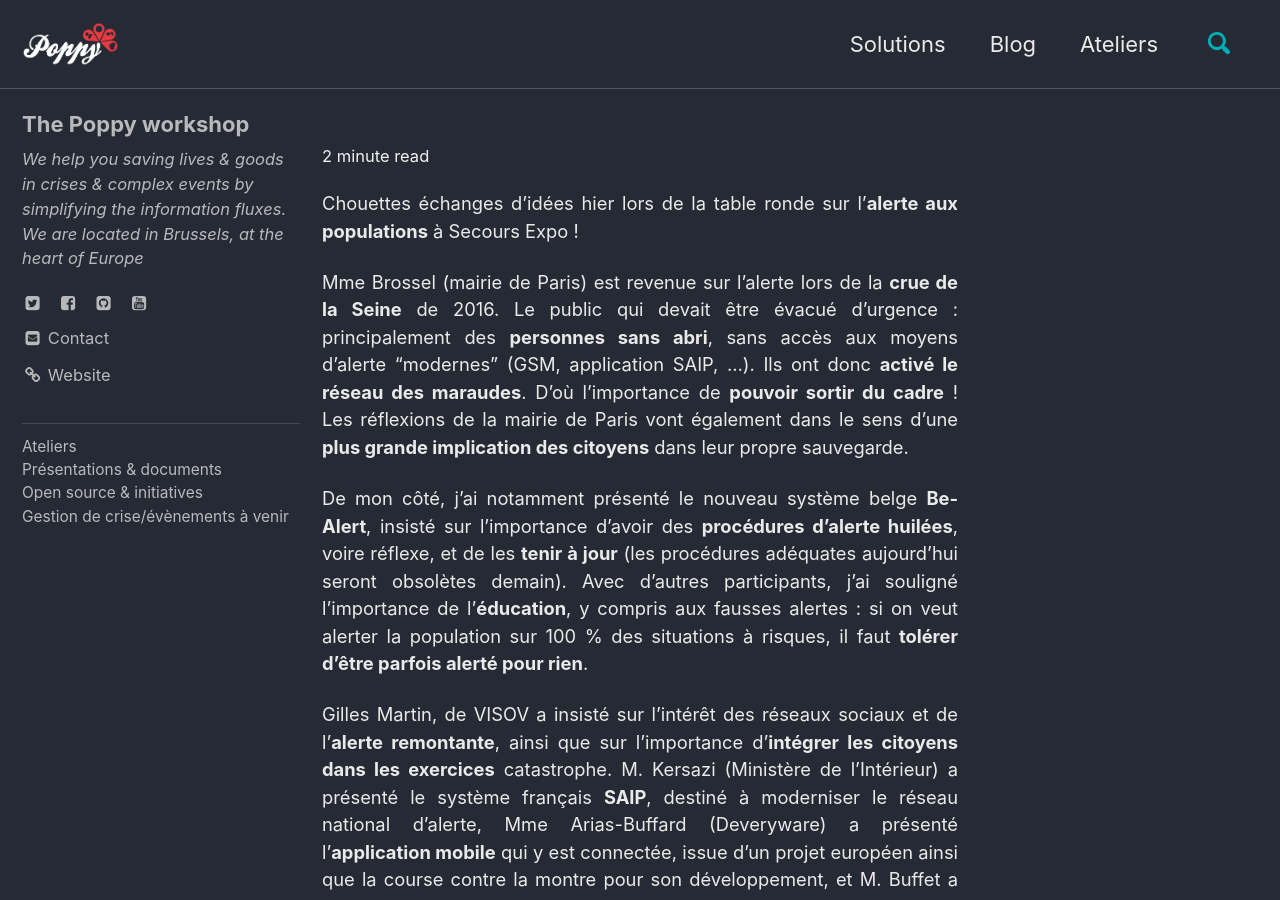
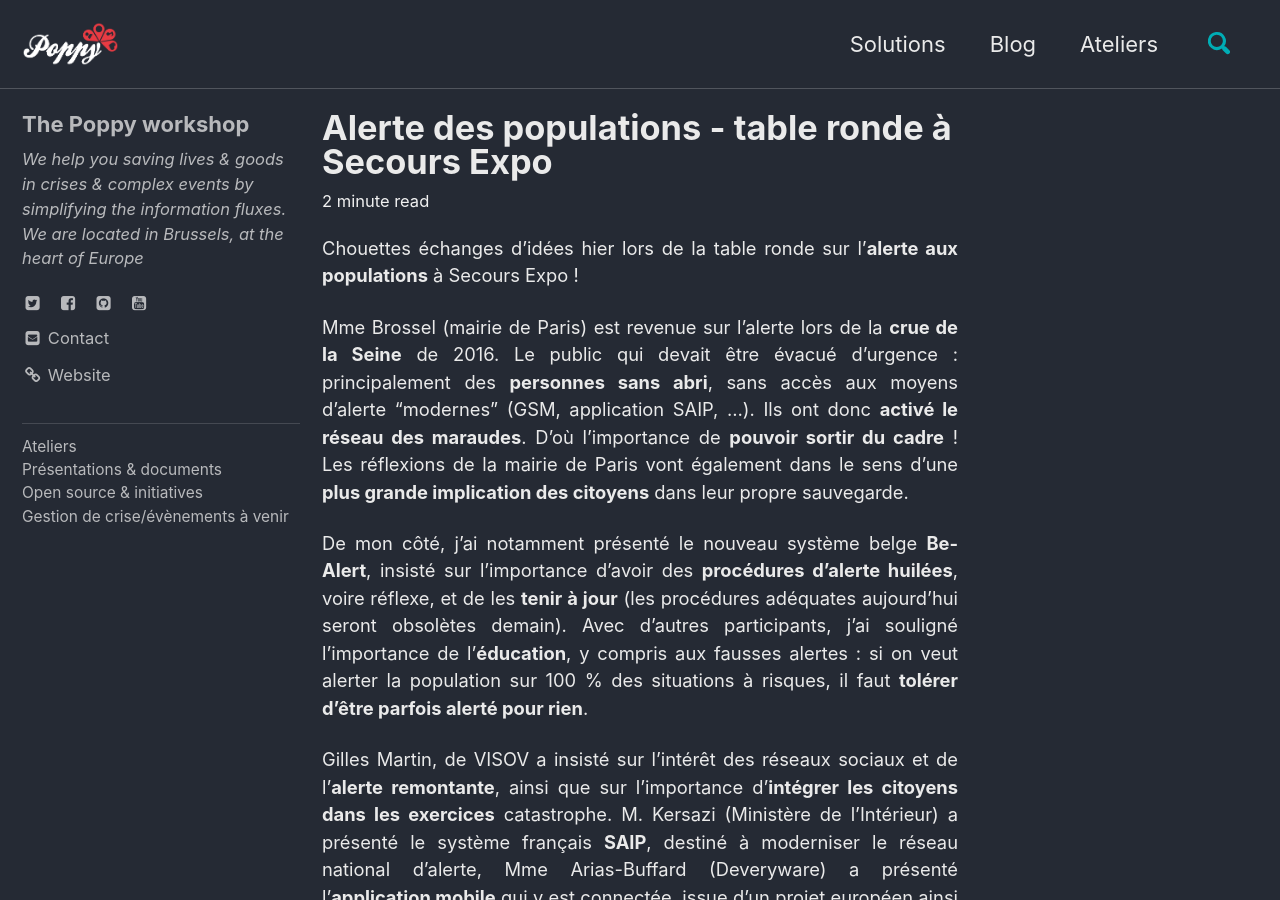
Before and after one commit to ccloquet/ccloquet.github.io, a Jekyll site: the page built from _posts/2017-02-03-secours-expo.md, in a window 1280 px wide and 900 px high. Built offline with Jekyll 4.4.1, drawn with Linux system fonts in a browser that asks for light colours; cached includes are drawn as plain includes; some of the changed text lies outside the part shown.

Commit message:
Update 2017-02-03-secours-expo.md

```diff
--- a/_posts/2017-02-03-secours-expo.md
+++ b/_posts/2017-02-03-secours-expo.md
@@ -1,5 +1,5 @@
 ---
-title: Alerte des populations : table ronde à Secours Expo
+title: Alerte des populations - table ronde à Secours Expo
 ---
 
 Chouettes échanges d'idées hier lors de la table ronde sur l'**alerte aux populations** à Secours Expo !
```
